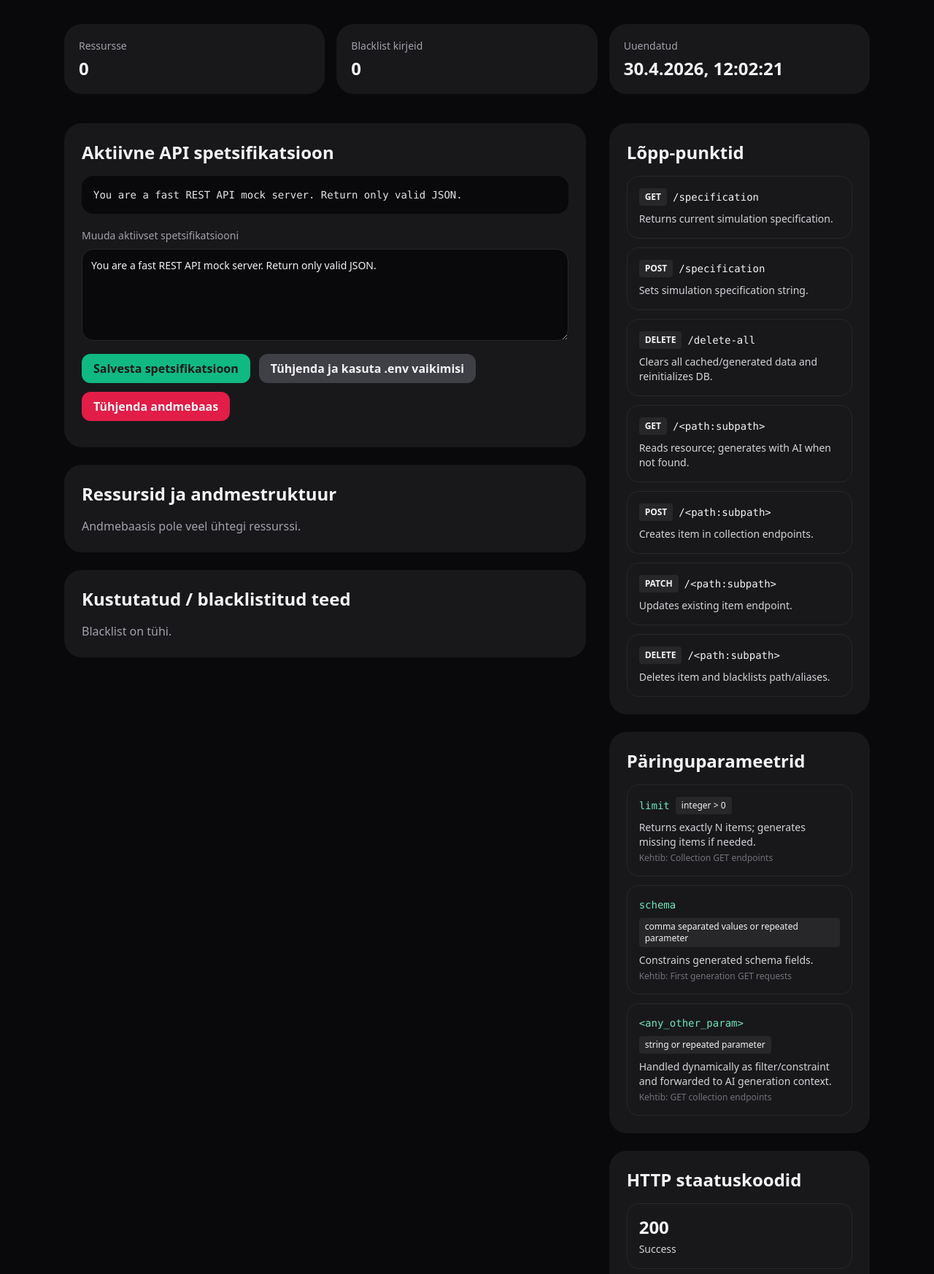
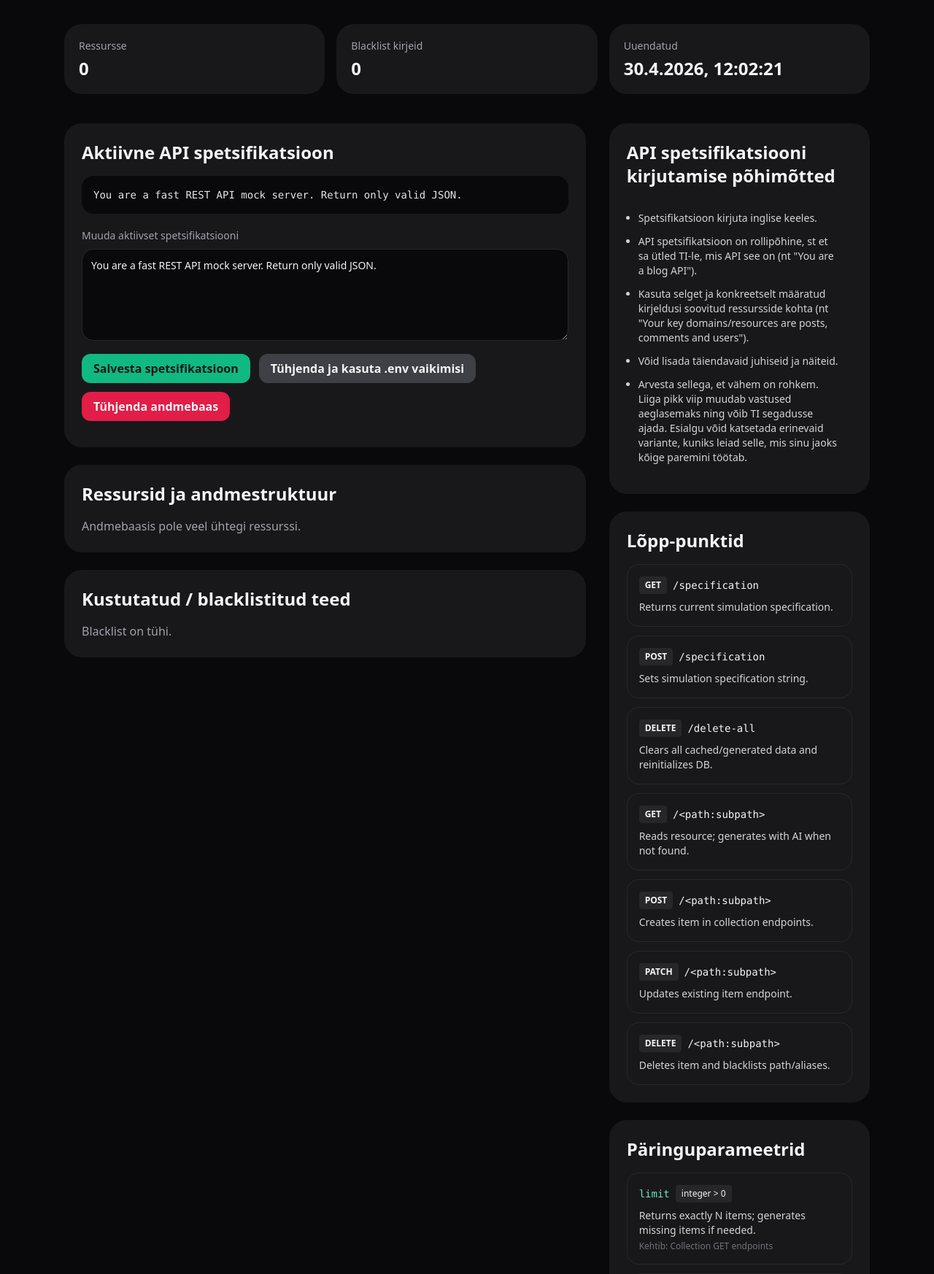
Before and after one commit to TLU-HK-RIF23-Janeli/API-simulaator, a Flask app: page /documentation in a window 1280 px wide. Shown: the part 183-1929 px from the top of the page at 73% size. Run offline with Flask 3, Linux system fonts and the light colour scheme; data that the repository does not hold is empty; some libraries are stand-ins or nearby versions.

Commit message:
Add API specification writing principles to documentation and clarify data storage explanation in home page
Co-authored-by: Copilot <copilot@github.com>

```diff
--- a/code/templates/documentation.html
+++ b/code/templates/documentation.html
@@ -72,6 +72,18 @@
 
       <!-- Right: static information (approx 1/3 width) -->
       <aside class="space-y-6">
+        <section class="bg-zinc-900 rounded-3xl p-6">
+          <h2 class="text-2xl font-semibold mb-4">API spetsifikatsiooni kirjutamise põhimõtted</h2>
+          <ul class="space-y-3 list-disc list-outside p-4 text-zinc-300">
+            <li class="text-sm ">Spetsifikatsioon kirjuta inglise keeles.</li>
+            <li class="text-sm ">API spetsifikatsioon on rollipõhine, st et sa ütled TI-le, mis API see on (nt "You are a blog API").</li>
+            <li class="text-sm ">Kasuta selget ja konkreetselt määratud kirjeldusi soovitud ressursside kohta (nt "Your key domains/resources are posts, comments and users").</li>
+            <li class="text-sm ">Võid lisada täiendavaid juhiseid ja näiteid.</li>
+            <li class="text-sm ">Arvesta sellega, et vähem on rohkem. Liiga pikk viip muudab vastused aeglasemaks ning võib TI segadusse ajada.
+              Esialgu võid katsetada erinevaid variante, kuniks leiad selle, mis sinu jaoks kõige paremini töötab.</li>
+
+          </ul>
+        </section>
         <section class="bg-zinc-900 rounded-3xl p-6">
           <h2 class="text-2xl font-semibold mb-4">Lõpp-punktid</h2>
           <div id="endpointList" class="space-y-3"></div>
--- a/code/templates/home.html
+++ b/code/templates/home.html
@@ -62,7 +62,7 @@
                     </div>
                     <div class="bg-zinc-900 rounded-3xl p-6">
                         <h3 class="font-semibold mb-2">3. Andmete salvestamine</h3>
-                        <p class="text-sm text-zinc-400 mb-4">Andmed salvestatakse SQLite andmebaasi.
+                        <p class="text-sm text-zinc-400 mb-4">Esmakordse päringuga genereeritud andmed salvestatakse SQLite andmebaasi.
                             Järgmised päringud samale lõpp-punktile tagastavad eelnevalt genereeritud andmeid,
                             tagamaks andmestruktuuri stabiilsust ning andmete järjepidevust.</p>
                         <h3 class="font-semibold mb-2">Märkus</h3>
```
